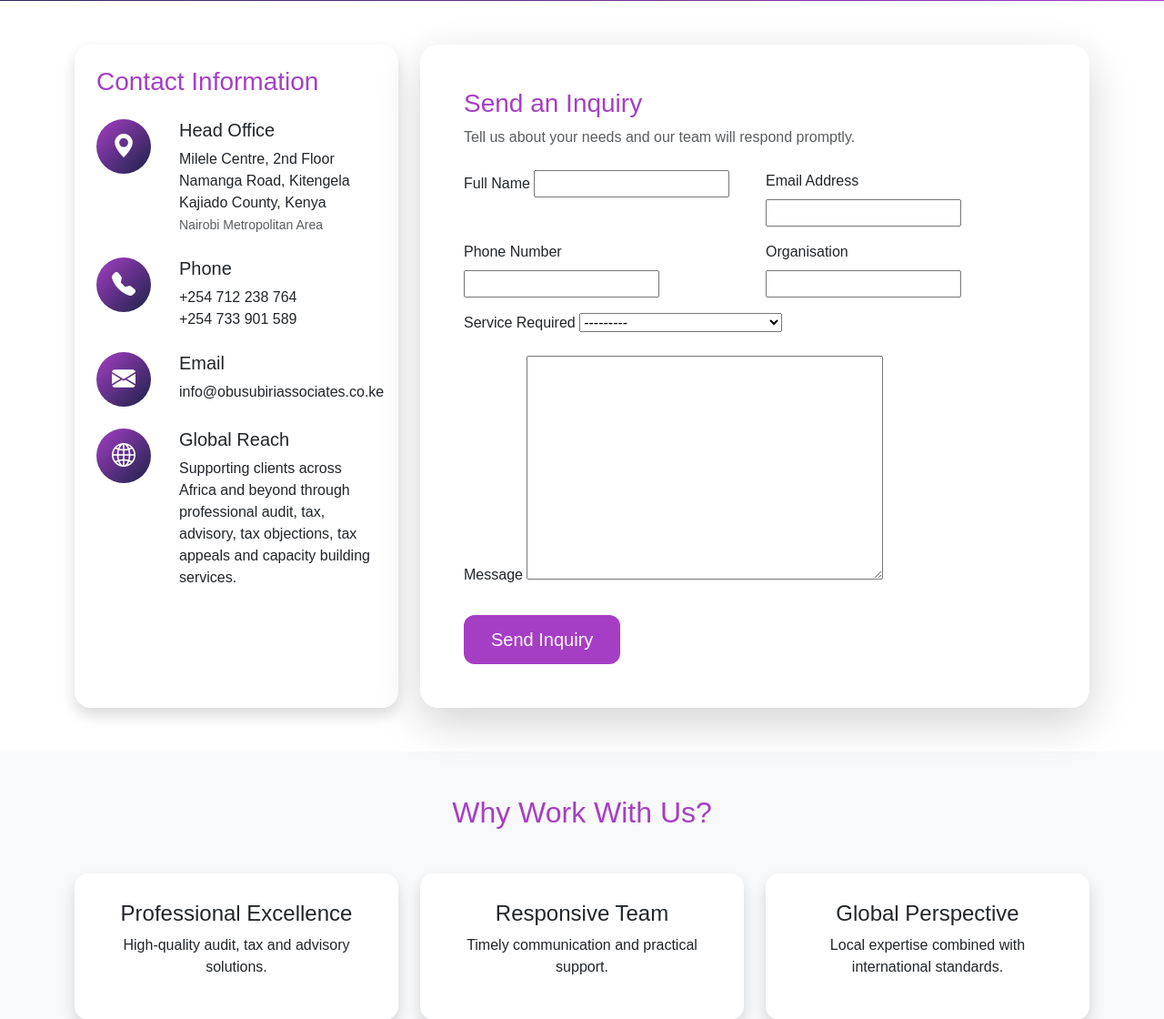
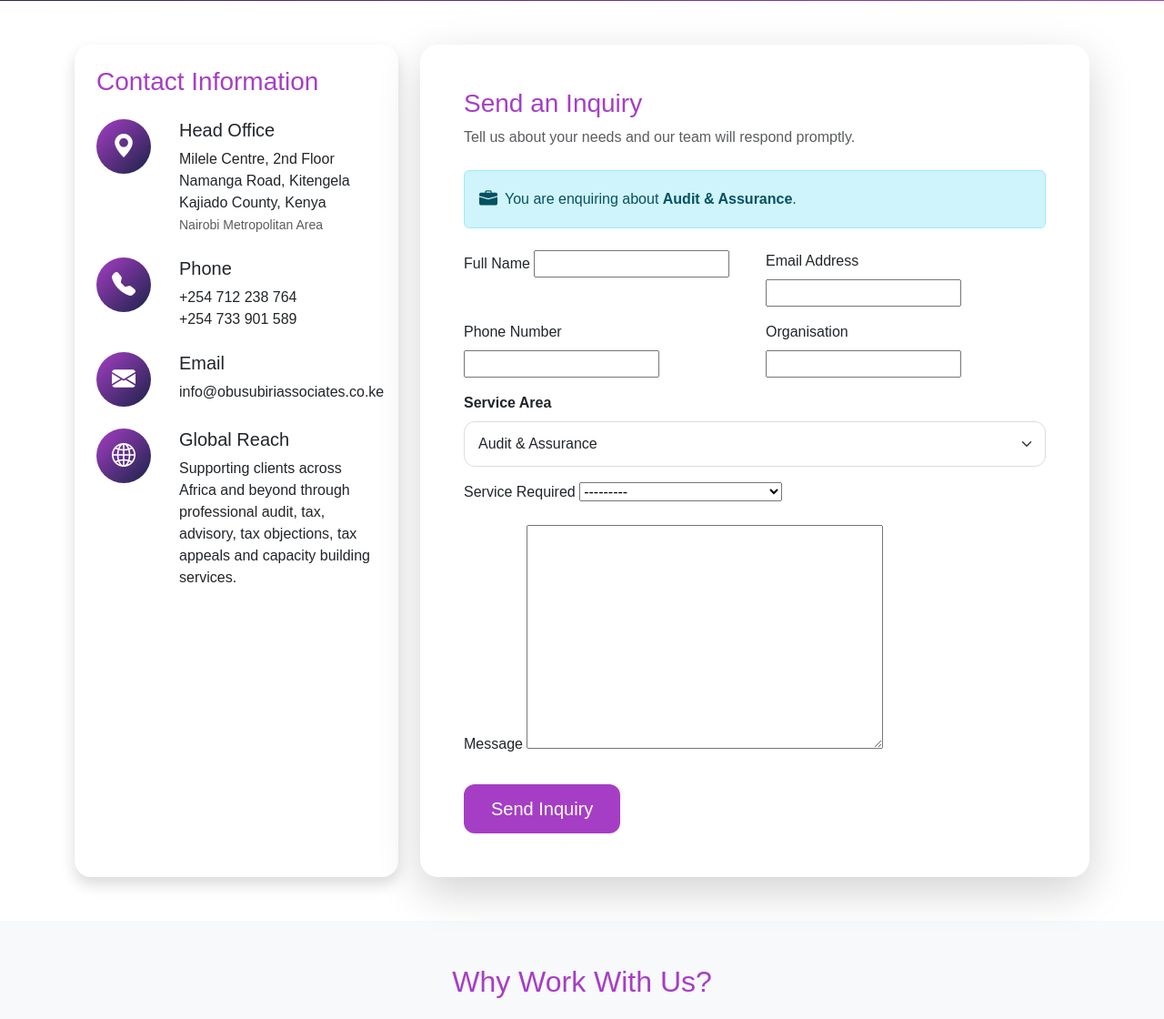
Before and after one commit to bmitigoa/obusubiri-associates-website, a Django app: a page that uses templates/contact.html in a window 1280 px wide. Shown: the part 305-1425 px from the top of the page at 91% size. Run offline with Django 5.2, Linux system fonts and the light colour scheme.

Commit message:
Add service area dropdown to contact form with About page deep-linking
Replit-Task-Id: 975da7c4-3634-4e7a-a39a-e7dd61612076

```diff
--- a/core/forms.py
+++ b/core/forms.py
@@ -9,6 +9,21 @@ class InquiryForm(forms.ModelForm):
         widget=forms.HiddenInput,
     )
 
+    SERVICE_AREA_CHOICES = [
+        ('', '— Select a service area —'),
+        ('Audit & Assurance', 'Audit & Assurance'),
+        ('Tax Advisory & Compliance', 'Tax Advisory & Compliance'),
+        ('Tax Objections & Appeals', 'Tax Objections & Appeals'),
+        ('Capacity Building & Training', 'Capacity Building & Training'),
+    ]
+
+    service_area = forms.ChoiceField(
+        choices=SERVICE_AREA_CHOICES,
+        required=False,
+        label='Service Area',
+        widget=forms.Select(attrs={'class': 'form-select'}),
+    )
+
     class Meta:
         model = Inquiry
 
@@ -17,6 +32,7 @@ class InquiryForm(forms.ModelForm):
             'email',
             'phone_number',
             'organisation',
+            'service_area',
             'service',
             'message'
         ]
--- a/core/models.py
+++ b/core/models.py
@@ -27,6 +27,20 @@ class Inquiry(models.Model):
         choices=SERVICE_CHOICES
     )
 
+    SERVICE_AREA_CHOICES = [
+        ('Audit & Assurance', 'Audit & Assurance'),
+        ('Tax Advisory & Compliance', 'Tax Advisory & Compliance'),
+        ('Tax Objections & Appeals', 'Tax Objections & Appeals'),
+        ('Capacity Building & Training', 'Capacity Building & Training'),
+    ]
+
+    service_area = models.CharField(
+        max_length=100,
+        choices=SERVICE_AREA_CHOICES,
+        blank=True,
+        default='',
+    )
+
     message = models.TextField()
 
     created_at = models.DateTimeField(auto_now_add=True)
--- a/core/views.py
+++ b/core/views.py
@@ -123,8 +123,8 @@ def about(request):
                 'Fraud prevention reviews',
                 'Risk & control assessments',
             ],
-            'cta_text': 'Explore Audit Services',
-            'cta_url': '/services/',
+            'cta_text': 'Enquire about Audit & Assurance',
+            'cta_url': '/contact/?service_area=Audit+%26+Assurance',
         },
         {
             'number': '02',
@@ -143,8 +143,8 @@ def about(request):
                 'Tax Appeals Tribunal support',
                 'Tax exemption applications',
             ],
-            'cta_text': 'Explore Tax Services',
-            'cta_url': '/services/',
+            'cta_text': 'Enquire about Tax Advisory',
+            'cta_url': '/contact/?service_area=Tax+Advisory+%26+Compliance',
         },
         {
             'number': '03',
@@ -163,8 +163,8 @@ def about(request):
                 'Documentation & evidence packs',
                 'Follow-up with authorities',
             ],
-            'cta_text': 'Explore Tax Objections',
-            'cta_url': '/services/',
+            'cta_text': 'Enquire about Tax Objections',
+            'cta_url': '/contact/?service_area=Tax+Objections+%26+Appeals',
         },
         {
             'number': '04',
@@ -183,8 +183,8 @@ def about(request):
                 'Risk management training',
                 'NGO financial management',
             ],
-            'cta_text': 'Explore Training',
-            'cta_url': '/training/',
+            'cta_text': 'Enquire about Training',
+            'cta_url': '/contact/?service_area=Capacity+Building+%26+Training',
         },
     ]
     return render(request, 'about.html', {
@@ -921,8 +921,10 @@ def contact(request):
 
             inquiry = form.save()
             programme = form.cleaned_data.get('programme', '')
+            service_area = form.cleaned_data.get('service_area', '')
 
             programme_line = f"\nProgramme Requested: {programme}" if programme else ""
+            service_area_line = f"\nService Area: {service_area}" if service_area else ""
 
             send_mail(
                 subject=f"New Website Inquiry - {inquiry.service}",
@@ -933,7 +935,7 @@ Name: {inquiry.full_name}
 Email: {inquiry.email}
 Phone: {inquiry.phone_number}
 Organisation: {inquiry.organisation}
-Service Required: {inquiry.service}{programme_line}
+Service Required: {inquiry.service}{service_area_line}{programme_line}
 
 Message:
 {inquiry.message}
@@ -954,10 +956,13 @@ Message:
 
     else:
         programme = request.GET.get('programme', '')
+        service_area = request.GET.get('service_area', '')
         initial = {}
         if programme:
             initial['service'] = 'Training & Capacity Building'
             initial['programme'] = programme
+        if service_area:
+            initial['service_area'] = service_area
         form = InquiryForm(initial=initial)
 
     return render(
--- a/templates/contact.html
+++ b/templates/contact.html
@@ -152,6 +152,16 @@ Contact Us | Obusubiri MM & Associates
 
                     {% endif %}
 
+                    {% if form.service_area.value %}
+                    <div class="alert alert-info d-flex align-items-center mb-4" role="alert">
+                        <i class="bi bi-briefcase-fill me-2 fs-5"></i>
+                        <div>
+                            You are enquiring about
+                            <strong>{{ form.service_area.value }}</strong>.
+                        </div>
+                    </div>
+                    {% endif %}
+
                     {% if form.programme.value %}
                     <div class="alert alert-info d-flex align-items-center mb-4" role="alert">
                         <i class="bi bi-mortarboard-fill me-2 fs-5"></i>
@@ -197,6 +207,13 @@ Contact Us | Obusubiri MM & Associates
                             {{ form.organisation }}
 
                         </div>
+
+                    </div>
+
+                    <div class="mb-3">
+
+                        <label class="form-label fw-semibold">Service Area</label>
+                        {{ form.service_area }}
 
                     </div>
 
```
Also changed, not shown: core/migrations/0002_inquiry_service_area.py (added).
